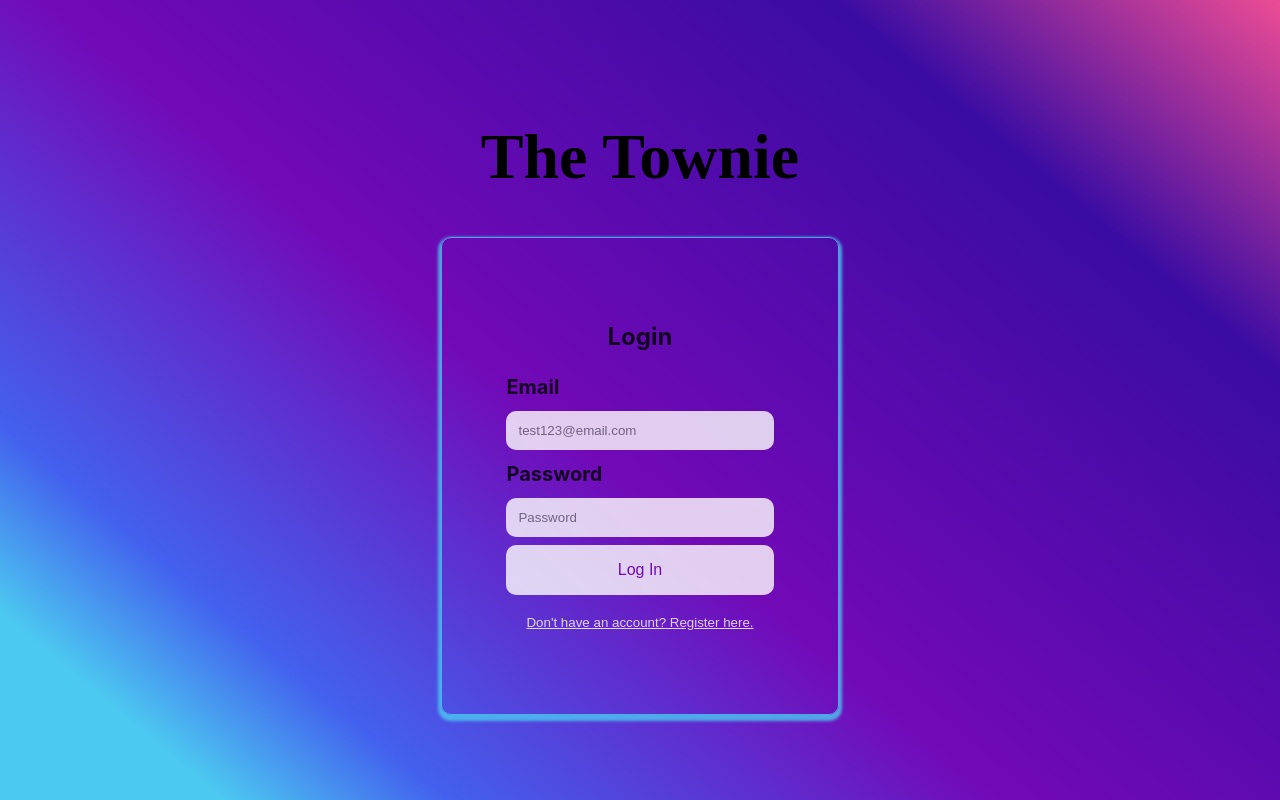
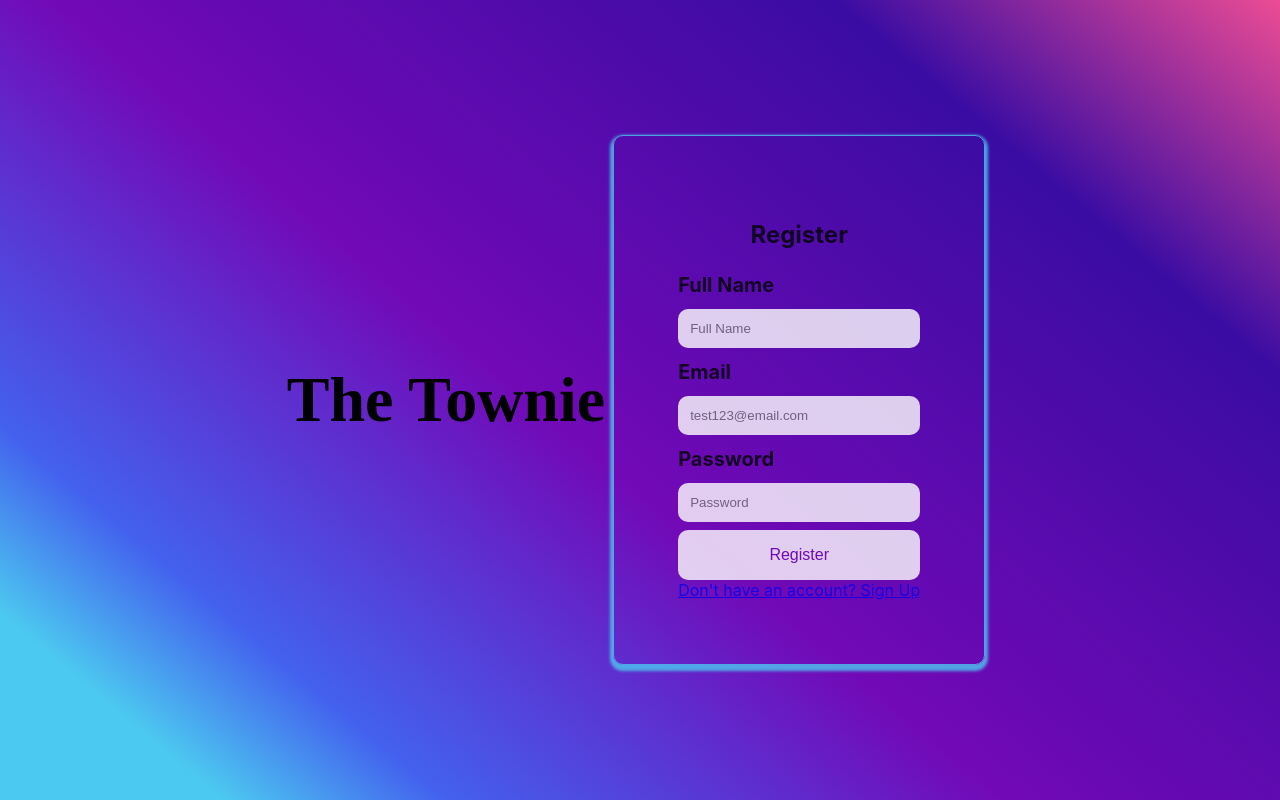
Before and after one commit to TristanW63/The-Town-Soical, a React (Create React App) app in the folder client/: page /register in a window 1280 px wide. Built offline with nearby package versions, Linux system fonts and the light colour scheme; a web font is replaced by a local one.

Commit message:
login/reg

```diff
--- a/client/package.json
+++ b/client/package.json
@@ -2,6 +2,7 @@
   "name": "the-town-app",
   "version": "0.1.0",
   "private": true,
+  "proxy": "http://localhost:3001",
   "dependencies": {
     "@testing-library/jest-dom": "^5.16.5",
     "@testing-library/react": "^13.4.0",
--- a/client/src/App.js
+++ b/client/src/App.js
@@ -1,20 +1,49 @@
 import React, { useState } from 'react';
 import './App.css';
-import { Login } from './components/Login/Reg/Login';
+import Login from './components/Login/Reg/Login';
 import { Register } from './components/Login/Reg/Register';
+import { createHttpLink,
+  ApolloClient,
+  InMemoryCache,
+  ApolloProvider,
+} from '@apollo/client';
+import { setContext } from "@apollo/client/link/context";
+import { BrowserRouter as Router, Switch, Route, Routes } from 'react-router-dom';
+
+const httpLink = createHttpLink({
+  uri: "/graphql",
+});
+
+const authLink = setContext((_, { headers }) => {
+  const token = localStorage.getItem("id_token");
+  return {
+    headers: {
+      ...headers,
+      authorization: token ? `Bearer ${token}` : "",
+    },
+  };
+});
+
+const client = new ApolloClient({
+  link: authLink.concat(httpLink),
+  cache: new InMemoryCache(),
+});
 
 function App() {
-  const [currentForm, setCurrentForm] = useState( 'login');
+  // const [currentForm, setCurrentForm] = useState( 'login');
 
-  const toggleForm = (formName) => {
-    setCurrentForm(formName)
-  }
+  // const toggleForm = (formName) => {
+  //   setCurrentForm(formName)
+  // }
   return (
-    <div className="App">
-     {
-      currentForm === "login" ? <Login onFormSwitch={toggleForm} /> : <Register onFormSwitch={toggleForm}/>
-      }
-    </div>
+    <ApolloProvider client={client}>
+   <Router>
+    <Routes>
+      <Route path='/login' element={<Login />} />
+      <Route path='/register' element={<Register />} />
+    </Routes>
+   </Router>
+    </ApolloProvider>
   );
 }
 
--- a/client/src/components/Login/Reg/Login.js
+++ b/client/src/components/Login/Reg/Login.js
@@ -1,30 +1,78 @@
 import React, { useState } from 'react'
-// import "./Login.css"
+import { useMutation } from "@apollo/client";
+import { LOGIN_USER } from "../../../utils/mutations";
+import Auth from "../../../utils/auth";
+import { Alert } from "react-bootstrap";
+import { Link } from 'react-router-dom';
+import "./Login.css"
+import Register from './Register';
 
 export const Login = (props) => {
-    const [email, setEmail] = useState('');
-    const [pass, setPass] = useState('');
+    const [userData, setUserData] = useState({ email: "", password: "" });
+    const [validated] = useState(false);
+    const [showAlert, setShowAlert] = useState(false);
 
-    const handleSubmit = (e) => {
-        e.preventDefault();
-        console.log(email);
+    const [login, {error}] = useMutation(LOGIN_USER);
+
+    const handleInput = (event) => {
+        const { name, value } = event.target;
+        setUserData({ ...userData, [name]: value });
     }
+
+    const handleSubmit = async (event) => {
+        event.preventDefault();
+
+        const form = event.currentTarget;
+        if (form.checkValidity() === false) {
+            event.preventDefault();
+            event.stopPropagation();
+        }
+
+        try {
+            const { data } = await login({
+                variables: { ...userData },
+            });
+            Auth.login(data.login.token);
+        } catch (err) {
+            console.error(err);
+            setShowAlert(true);
+        }
+
+        setUserData({
+            username: "",
+            email: "",
+            password: "",
+        });
+    };
+//       const [currentForm, setCurrentForm] = useState( 'login');
+
+//   const toggleForm = (formName) => {
+//     setCurrentForm(formName)
+//   }
     return (
-        <div>
+        <div className='App'>
         <h1
         className='logo'
         >The Townie</h1>
         <div className='auth-form-container'>
             <h2>Login</h2>
-        <form className='login-form' onSubmit={handleSubmit}>
+        <form noValidate validated={validated} className='login-form' onSubmit={handleSubmit}>
+            <Alert dismissible onClose={() => setShowAlert(false)} show={showAlert} variant="danger">
+                Something went wrong with your login credentials!
+            </Alert>
             <label htmlFor='email'>Email</label>
-            <input value={email} onChange={(e) => setEmail(e.target.value)} type='email' placeholder='test123@email.com' id='email' name='email' />
+            <input required value={userData.email} onChange={handleInput} type='email' placeholder='test123@email.com' id='email' name='email' />
             <label htmlFor='password'>Password</label>
-            <input value={pass} onChange={(e) => setPass(e.target.value)} type='password' placeholder='Password' id='password' name='password' />
-            <button className='login-btn' type='submit'>Log In</button>
+            <input required value={userData.password} onChange={handleInput} type='password' placeholder='Password' id='password' name='password' />
+            <button disabled={!(userData.email && userData.password)} className='login-btn' type='submit'>Log In</button>
         </form>
-        <button className='link-btn' onClick={() => props.onFormSwitch('register')}>Don't have an account? Register here.</button>
+        <Link to="/register" className='text'>
+										{"Don't have an account? Sign Up"}
+									</Link>
+        {/* <button className='link-btn'  onClick={() => props.onFormSwitch('register')}>Don't have an account? Register here.</button> */}
         </div>
         </div>
-    )
-}
+    );
+};
+
+export default Login;
--- a/client/src/components/Login/Reg/Register.js
+++ b/client/src/components/Login/Reg/Register.js
@@ -1,35 +1,86 @@
 import React, { useState } from 'react'
-// import "./Login.css"
+import { Alert } from 'react-bootstrap';
+import { useMutation } from '@apollo/client';
+import { ADD_USER } from '../../../utils/mutations';
+import Auth from "../../../utils/auth";
+import { Link } from 'react-router-dom';
+import "./Login.css"
 
 
 export const Register = (props) => {
-    const [email, setEmail] = useState('');
-    const [pass, setPass] = useState('');
-    const [name, setName] = useState('');
+    const [userData, setUserData] = useState(
+        {
+            username: "",
+            email: "",
+            password: ""
+        }
+    );
 
-    const handleSubmit = (e) => {
-        e.preventDefault();
-        console.log(email);
-    }
+    const [validated] = useState(false);
+    const [showAlert, setShowAlert] = useState(false);
+    const [addUser, {error}] = useMutation(ADD_USER);
+
+    const handleInput = (event) => {
+        const { name, value } = event.target;
+        setUserData({ ...userData, [name]: value });
+    };
+
+    const handleSubmit = async (event) => {
+        event.preventDefault();
+
+        const form = event.currentTarget;
+        if (form.checkValidity() === false) {
+            event.preventDefault();
+            event.stopPropagation();
+        };
+
+        try {
+            const { data } = await addUser({
+                variables: { ...userData },
+            });
+            Auth.login(data.addUser.token);
+        } catch (err) {
+            console.error(err);
+            setShowAlert(true);
+        };
+
+        setUserData({
+            username: "",
+            email: "",
+            password: "",
+        });
+    };
 
     return (
-        <div>
+        <div className='App'>
              <h1
         className='logo'
         >The Townie</h1>
         <div className='auth-form-container'>
             <h2>Register</h2>
-        <form className='register-form' onSubmit={handleSubmit}>
-            <label htmlFor='name'>Full Name</label>
-            <input value={name} name='name' id='name' placeholder='Full Name' />
+        <form noValidate validated={validated} className='register-form' onSubmit={handleSubmit}>
+        <Alert dismissible onClose={() => setShowAlert(false)} show={showAlert} variant="danger">
+          Something went wrong with your signup!
+        </Alert>
+            <label htmlFor='username'>Full Name</label>
+            <input required onChange={handleInput} value={userData.username} type="text" name='username' id='name' placeholder='Full Name' />
             <label htmlFor='email'>Email</label>
-            <input value={email} onChange={(e) => setEmail(e.target.value)} type='email' placeholder='test123@email.com' id='email' name='email' />
+            <input required value={userData.email} onChange={handleInput} type='email' placeholder='test123@email.com' id='email' name='email' />
             <label htmlFor='password'>Password</label>
-            <input value={pass} onChange={(e) => setPass(e.target.value)} type='password' placeholder='Password' id='password' name='password' />
-            <button className='login-btn' type='submit'>Register</button>
+            <input required value={userData.password} onChange={handleInput} type='password' placeholder='Password' id='password' name='password' />
+            <button disabled={!(
+            userData.username &&
+            userData.email &&
+            userData.password
+            )} className='login-btn' type='submit'>Register</button>
         </form>
-        <button className='link-btn' onClick={() => props.onFormSwitch('login')}>Already have an account? Login here.</button>
+        <Link to="/login" className='text'>
+										{"Don't have an account? Sign Up"}
+									</Link>
+        {/* <button className='link-btn' onClick={() => props.onFormSwitch('login')}>Already have an account? Login here.</button> */}
         </div>
         </div>
-    )
-}
+    );
+};
+
+export default Register;
--- /dev/null
+++ b/client/src/utils/auth.js
@@ -0,0 +1,40 @@
+import decode from 'jwt-decode';
+
+class AuthService {
+    getProfile() {
+        return decode(this.getToken());
+    }
+
+    loggedIn() {
+        const token = this.getToken();
+        return !!token && !this.isTokenExpired(token);
+    }
+
+    isTokenExpired(token) {
+        try {
+            const decoded = decode(token);
+            if (decoded.exp < Date.now() / 1000) {
+                return true;
+            } else return false;
+        } catch (err) {
+            return false;
+        }
+    }
+
+    getToken() {
+        return localStorage.getItem('id_token');
+    }
+
+    login(idToken) {
+        localStorage.setItem('id_token', idToken);
+        window.location.assign('/');
+    }
+
+    logout() {
+        localStorage.removeItem('id_token');
+
+        window.location.assign('/');
+    }
+}
+
+export default new AuthService();
--- /dev/null
+++ b/client/src/utils/mutations.js
@@ -0,0 +1,25 @@
+import { gql } from "@apollo/client";
+
+export const LOGIN_USER = gql`
+mutation login($email: String!, $password: String!) {
+    login(email: $email, password: $password) {
+        token
+        user {
+        _id
+        username
+        }
+    }
+}
+`;
+
+export const ADD_USER = gql`
+mutation addUser($username: String!, $email: String!, $password: String!) {
+    addUser(username: $username, email: $email, password: $password) {
+        token
+        user {
+            _id
+            username
+        }
+    }
+}
+`;
```
Also changed, not shown: client/src/components/Login/Reg/Login.css (+68 -0 lines), client/src/utils/queries.js (added, +11 -0 lines).
